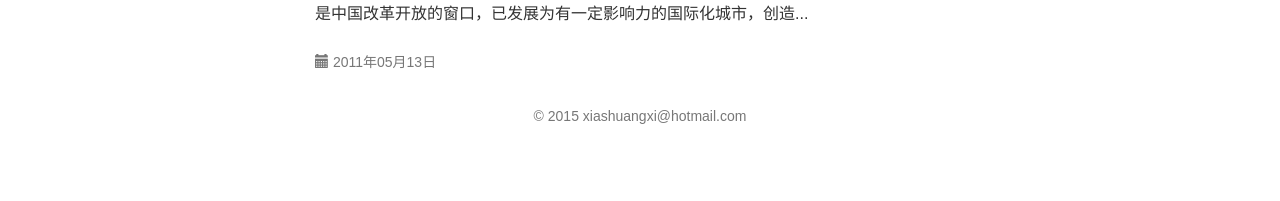
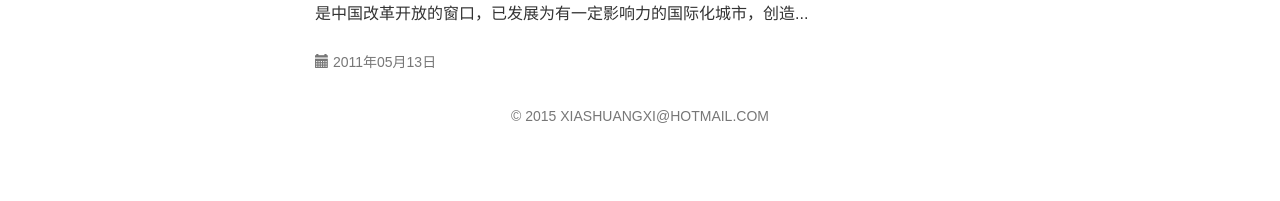
Before and after one commit to jinchangle/xiashuangxi.github.io, a Jekyll site: the page built from index.html, in a window 1280 px wide. Shown: the part 905-1106 px from the top of the page. Built offline with Jekyll 4.4.1, drawn with Linux system fonts in a browser that asks for light colours; nearby versions of some CDN libraries; the list of posts is cut into pages by our own code; comment, search, counter and statistics services are not loaded.

Commit message:
Update copyright.html

```diff
--- a/_includes/copyright.html
+++ b/_includes/copyright.html
@@ -2,7 +2,7 @@
 <div class="container " >
     <footer class="footer">
         <div class="container">
-            <p class="text-muted" style="text-align:center;">© 2015 xiashuangxi@hotmail.com</p>
+            <p class="text-muted" style="text-align:center;">© 2015 XIASHUANGXI@HOTMAIL.COM</p>
         </div>
     </footer>
 </div>
```
